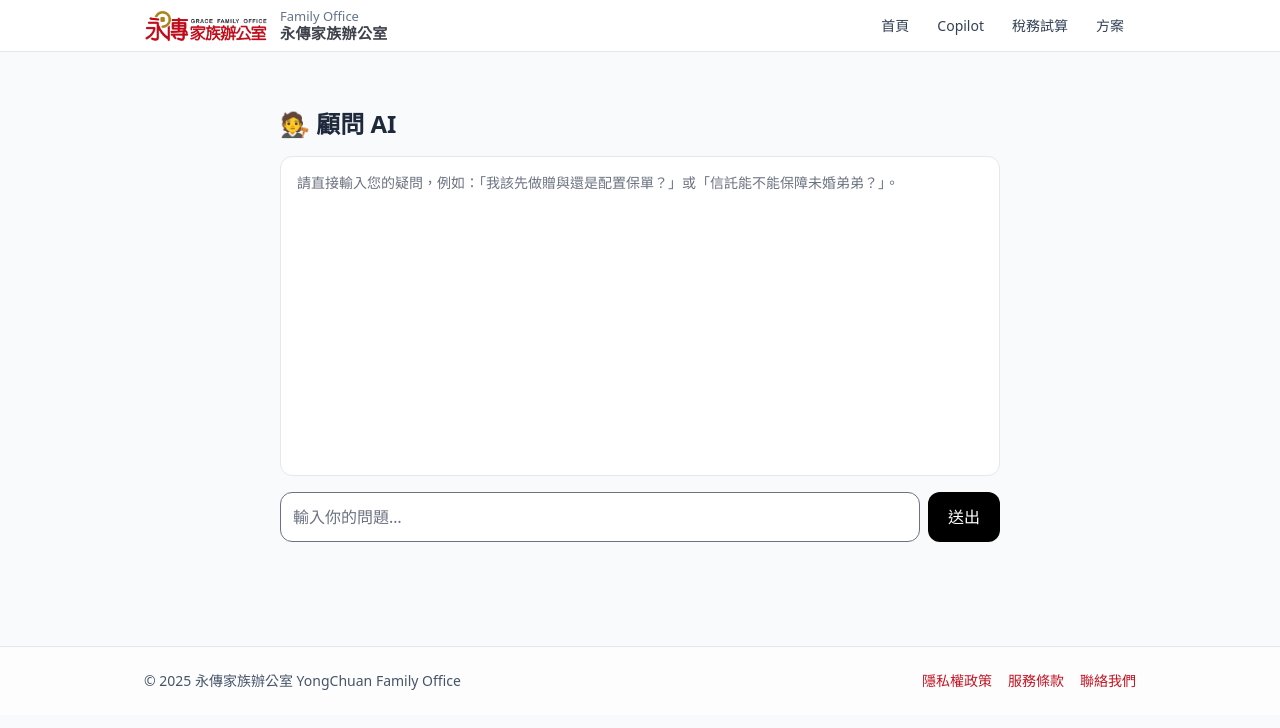
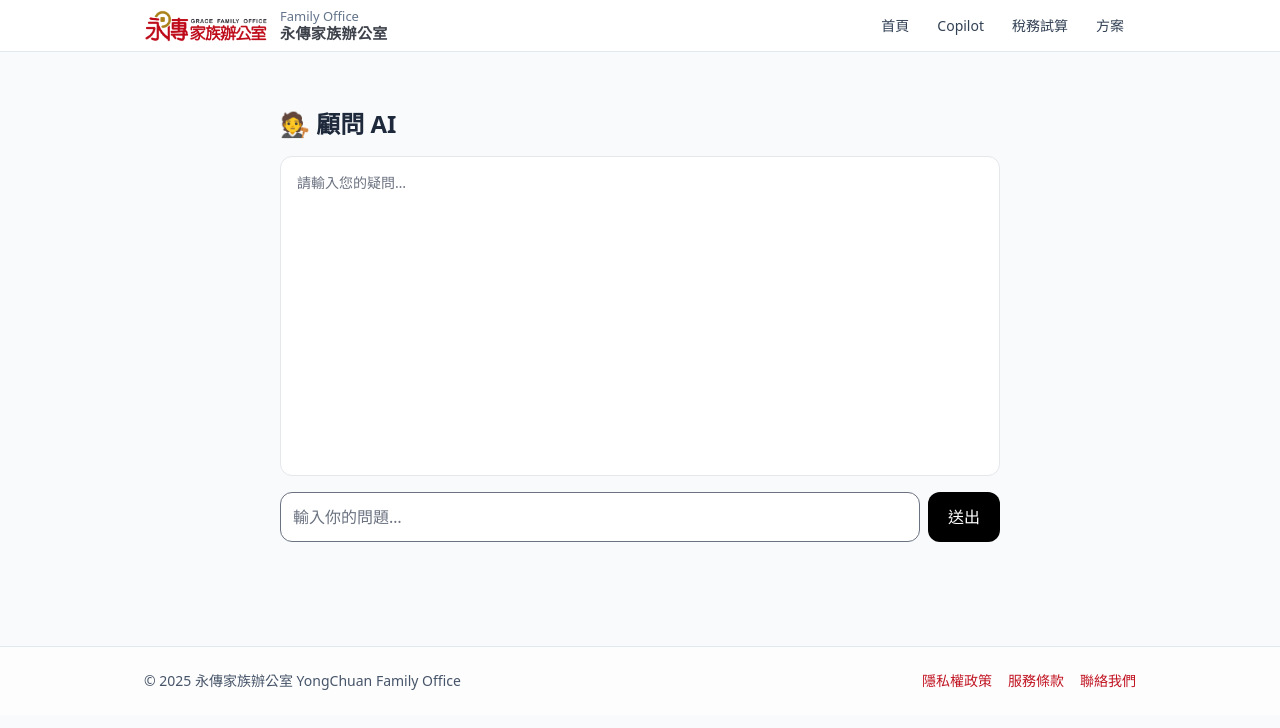
Before and after one commit to drink365/copilot-pro, a Next.js app: page /advisor in a window 1280 px wide. Shown: the top 728 px of the page. Built offline with nearby package versions, Linux system fonts and the light colour scheme.

Commit message:
Update page.tsx

```diff
--- a/app/advisor/page.tsx
+++ b/app/advisor/page.tsx
@@ -9,9 +9,8 @@ export default function Advisor() {
   const [input, setInput] = useState("");
   const [msgs, setMsgs] = useState<Msg[]>([]);
   const [loading, setLoading] = useState(false);
-  const ref = useRef<HTMLDivElement>(null);
+  const box = useRef<HTMLDivElement>(null);
 
-  // 從 /flow/start 存的情境帶入
   useEffect(() => {
     const raw = localStorage.getItem("ycfo_case");
     if (raw) {
@@ -19,25 +18,22 @@ export default function Advisor() {
         const obj = JSON.parse(raw);
         const x = obj?.input;
         const s =
-          `我的情境：遺產總額 NT$ ${Number(x?.grossEstate || 0).toLocaleString()}；` +
-          `子女人數 ${x?.numChildren || 0}；` +
+          `我的情境：遺產總額 NT$ ${(x?.grossEstate||0).toLocaleString()}；` +
+          `子女人數 ${x?.numChildren||0}；` +
           `配偶扣除 ${x?.includeSpouse ? "有" : "無"}；` +
-          `逐年贈與 ${x?.years || 0} 年 × ${x?.recipients || 0} 人。`;
+          `逐年贈與 ${x?.years||0} 年 × ${x?.recipients||0} 人。`;
         setContext(s);
       } catch {}
     }
   }, []);
 
   useEffect(() => {
-    ref.current?.scrollTo({ top: ref.current.scrollHeight });
+    box.current?.scrollTo({ top: box.current.scrollHeight });
   }, [msgs, loading]);
 
   const send = async () => {
     if (!input.trim() && !msgs.length) return;
-    const newMsgs = [
-      ...msgs,
-      { role: "user", content: input || "（空白訊息）" } as Msg,
-    ];
+    const newMsgs = [...msgs, { role: "user", content: input || "（空白）" } as Msg];
     setMsgs(newMsgs);
     setInput("");
     setLoading(true);
@@ -66,17 +62,9 @@ export default function Advisor() {
   return (
     <div className="max-w-3xl mx-auto px-6 py-8 space-y-4">
       <h1 className="text-2xl font-semibold">🧑‍⚖️ 顧問 AI</h1>
-      {context && (
-        <div className="text-sm text-gray-600 bg-gray-50 border rounded-xl p-3">
-          {context}
-        </div>
-      )}
-      <div ref={ref} className="border rounded-xl min-h-[320px] max-h-[480px] p-4 overflow-auto bg-white">
-        {!msgs.length && (
-          <div className="text-gray-500 text-sm">
-            請直接輸入您的疑問，例如：「我該先做贈與還是配置保單？」或「信託能不能保障未婚弟弟？」。
-          </div>
-        )}
+      {context && <div className="text-sm text-gray-600 bg-gray-50 border rounded-xl p-3">{context}</div>}
+      <div ref={box} className="border rounded-xl min-h-[320px] max-h-[480px] p-4 overflow-auto bg-white">
+        {!msgs.length && <div className="text-gray-500 text-sm">請輸入您的疑問…</div>}
         {msgs.map((m, i) => (
           <div key={i} className={`mb-3 ${m.role === "user" ? "text-right" : "text-left"}`}>
             <div className={`inline-block rounded-2xl px-3 py-2 ${m.role === "user" ? "bg-black text-white" : "bg-gray-100"}`}>
```
